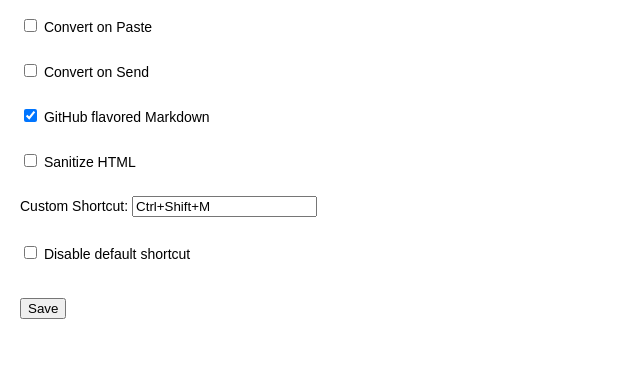
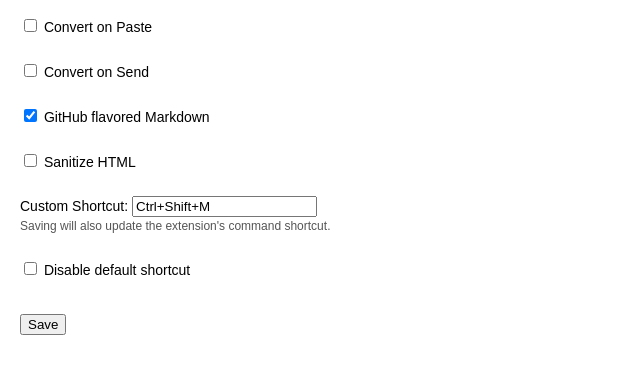
Before and after one commit to Stem0794/gmail-mardown, a browser extension: page options.html in a window 1280 px wide. Shown: the part 55-428 px from the top of the page, without its empty margins (0-640 px from the left). Drawn offline with Linux system fonts and the light colour scheme.

Commit message:
Update shortcut handling

```diff
--- a/options.css
+++ b/options.css
@@ -12,3 +12,10 @@ label {
 button {
   margin-top: 10px;
 }
+
+.hint {
+  font-size: 12px;
+  color: #555;
+  margin-top: -8px;
+  margin-bottom: 10px;
+}
--- a/options.html
+++ b/options.html
@@ -11,7 +11,8 @@
   <label><input type="checkbox" id="autoConvert"> Convert on Send</label><br>
   <label><input type="checkbox" id="gfm"> GitHub flavored Markdown</label><br>
   <label><input type="checkbox" id="sanitize"> Sanitize HTML</label><br>
-  <label>Custom Shortcut: <input type="text" id="shortcut" placeholder="Ctrl+Shift+M or Cmd+Shift+M"></label><br>
+  <label>Custom Shortcut: <input type="text" id="shortcut" placeholder="Ctrl+Shift+M or Cmd+Shift+M"></label>
+  <div class="hint">Saving will also update the extension's command shortcut.</div><br>
   <label><input type="checkbox" id="disableDefault"> Disable default shortcut</label><br>
   <button id="save">Save</button>
   <div id="status"></div>
--- a/options.js
+++ b/options.js
@@ -14,6 +14,13 @@ function saveOptions() {
       setTimeout(() => {
         status.textContent = '';
       }, 1500);
+    }
+    if (chrome.commands && chrome.commands.update) {
+      chrome.commands.update({ name: 'convert_markdown', shortcut: opts.shortcut }, () => {
+        if (chrome.runtime.lastError) {
+          console.warn('Failed to update command shortcut', chrome.runtime.lastError);
+        }
+      });
     }
   });
 }
```
Also changed, not shown: README.md.
